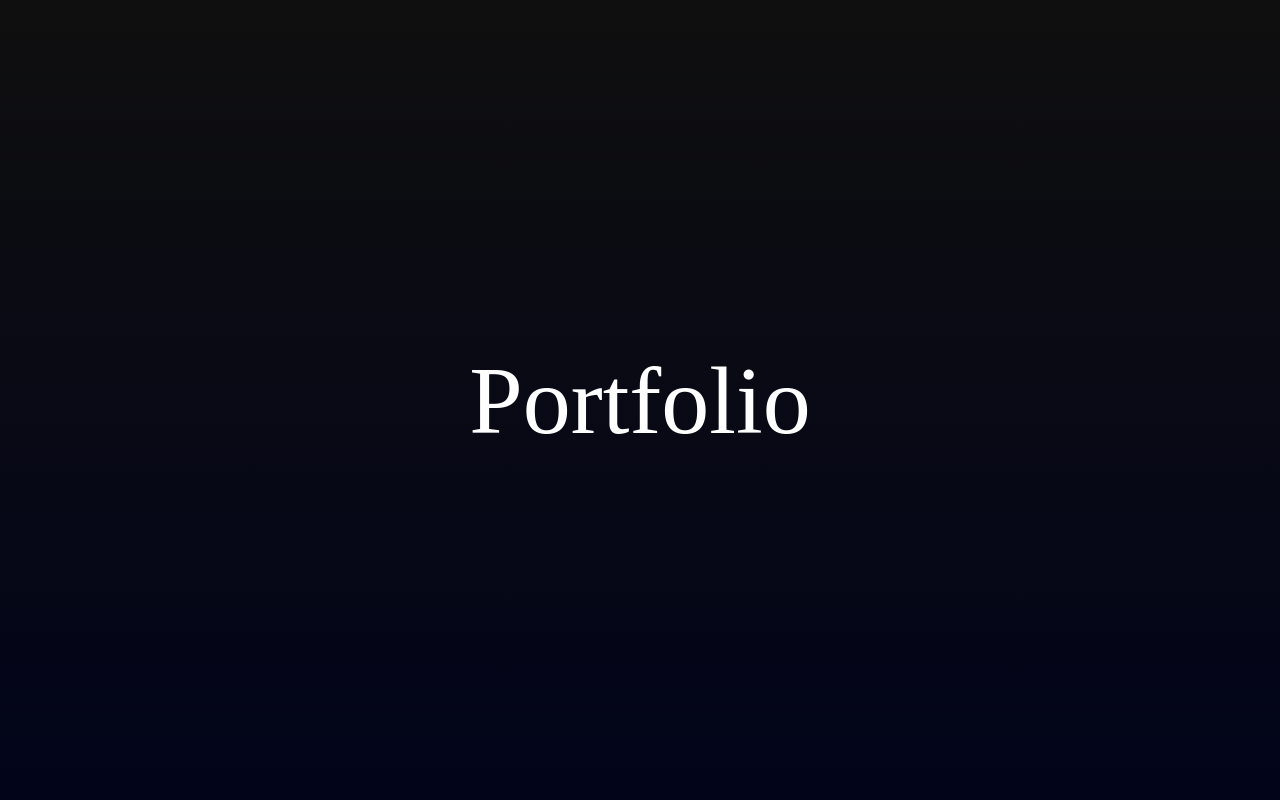
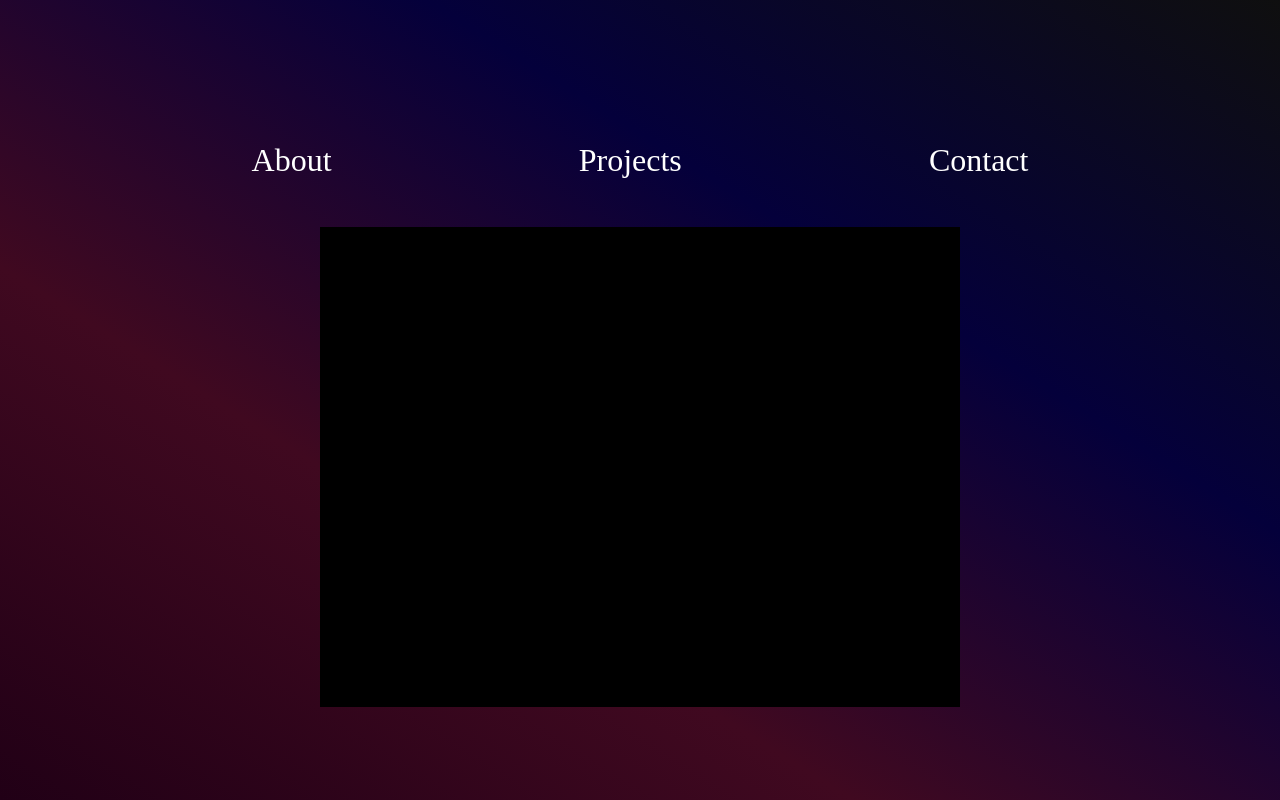
Before and after one commit to rayhook/portfolio, a React (Create React App) app in the folder client/: page / in a window 1280 px wide. Built offline with nearby package versions, Linux system fonts and the light colour scheme.

Commit message:
Implement Navbar to mainpage

```diff
--- a/client/src/App.css
+++ b/client/src/App.css
@@ -1,9 +1,16 @@
 .container {
   min-height: 100vh;
-  background-image: linear-gradient(#0f0f0f, #02041a);
+  background-image: linear-gradient(to bottom left, #0f0f0f, #04003b, #400920, #210016);
   display: flex;
+  flex-direction: column;
   justify-content: center;
   align-items: center;
+}
+
+.projects-slide {
+  height: 60vh;
+  width: 50vw;
+  background-color: black;
 }
 
 .title {
--- a/client/src/App.js
+++ b/client/src/App.js
@@ -1,10 +1,12 @@
 import React from "react";
 import "./App.css";
+import Navbar from "./Components/Navbar";
 
 function App() {
   return (
     <div className="container">
-      <div className="title">Portfolio</div>
+      <Navbar />
+      <div className="projects-slide"></div>
     </div>
   );
 }
--- /dev/null
+++ b/client/src/Components/Navbar.css
@@ -0,0 +1,9 @@
+.navbar {
+  width: 80vw;
+  display: flex;
+  justify-content: space-around;
+  align-items: center;
+  color: white;
+  font-size: 2rem;
+  margin: 3rem 3rem;
+}
--- /dev/null
+++ b/client/src/Components/Navbar.js
@@ -0,0 +1,15 @@
+import React, { useState } from "react";
+import "./Navbar.css";
+
+const Navbar = () => {
+  const [items, setItems] = useState(["About", "Projects", "Contact"]);
+  return (
+    <div className="navbar">
+      {items.map((item) => (
+        <div>{item}</div>
+      ))}
+    </div>
+  );
+};
+
+export default Navbar;
```
